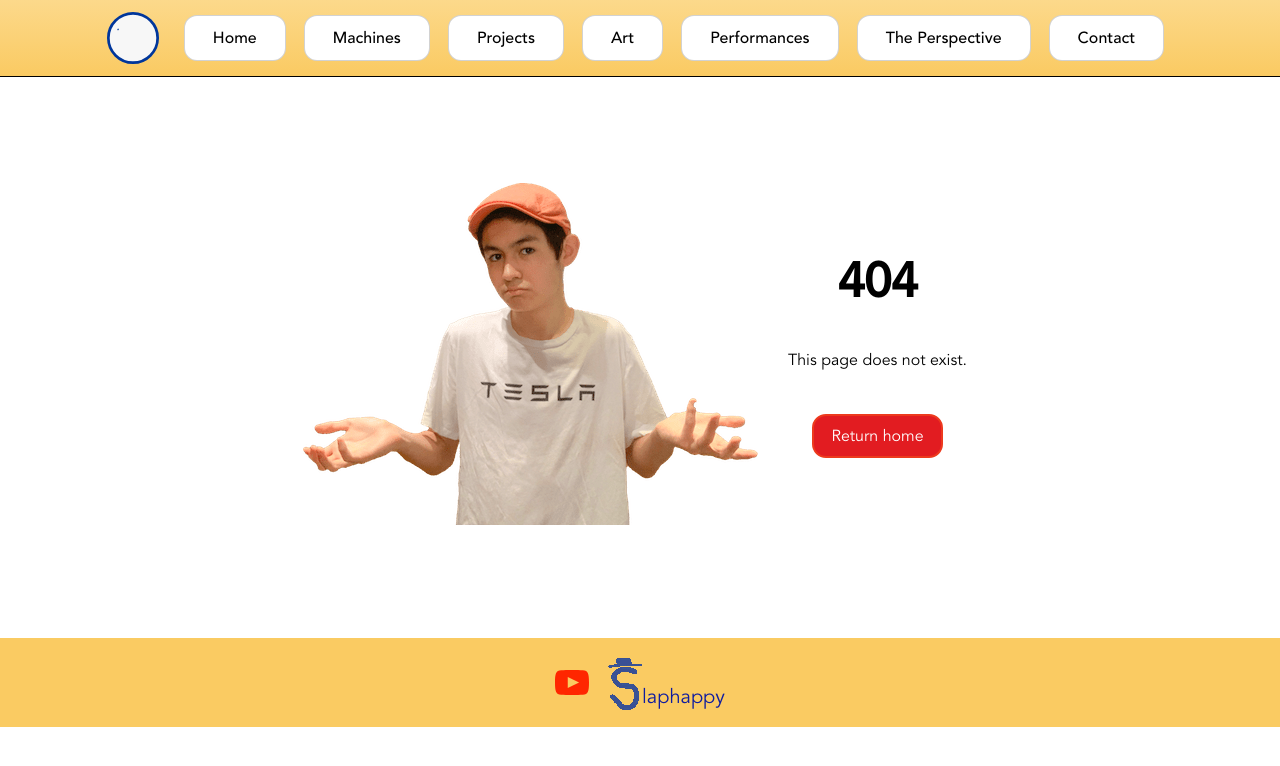
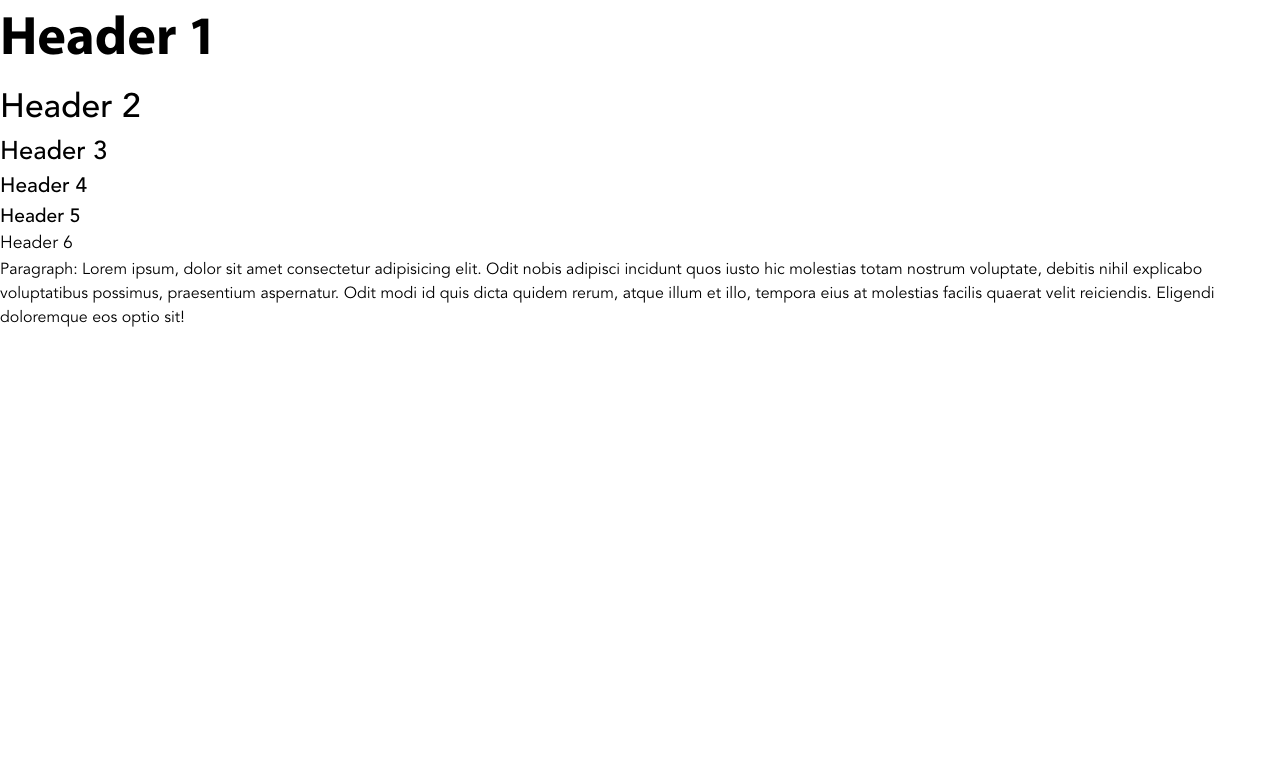
Before and after one commit to JoelGrayson/joelgrayson.com, a Next.js app: page /theme in a window 1280 px wide. Before the commit this address had no page. Shown: the top 766 px of the page. Built offline with nearby package versions, Linux system fonts and the light colour scheme.

Commit message:
Theme styled headers

```diff
--- /dev/null
+++ b/pages/theme.js
@@ -0,0 +1,11 @@
+export default function Headers() {
+    return (<>
+        <h1>Header 1</h1>
+        <h2>Header 2</h2>
+        <h3>Header 3</h3>
+        <h4>Header 4</h4>
+        <h5>Header 5</h5>
+        <h6>Header 6</h6>
+        <p>Paragraph: Lorem ipsum, dolor sit amet consectetur adipisicing elit. Odit nobis adipisci incidunt quos iusto hic molestias totam nostrum voluptate, debitis nihil explicabo voluptatibus possimus, praesentium aspernatur. Odit modi id quis dicta quidem rerum, atque illum et illo, tempora eius at molestias facilis quaerat velit reiciendis. Eligendi doloremque eos optio sit!</p>
+    </>);
+}
--- a/styles/globals.css
+++ b/styles/globals.css
@@ -1,10 +1,10 @@
-/* BEGIN Tailwind */
+/* <Tailwind */
 @tailwind base;
 @tailwind components;
 @tailwind utilities;
-/* END Tailwind */
+/* > */
 
-/* BEGIN Font (sorted by boldness) */
+/**|| <Font (sorted by boldness) */
 @font-face {
     font-family: Avenir;
     src: url('./fonts/Avenir\ Book.ttf');
@@ -17,20 +17,14 @@
     font-family: Myriad;
     src: url('./fonts/Myriad\ Pro\ Bold.ttf');
 }
-/* END Font */
+/* > */
 
-
-
+/**|| <Globals */
 html, body {
     padding: 0;
     margin: 0;
     font-family: Avenir, AvenirMedium, Myriad Segoe UI, Roboto, Helvetica Neue, sans-serif;
 }
-
-h1, h2, h3, h4, h5 {
-    font-family: AvenirMedium;
-}
-
 * {
     box-sizing: border-box;
     transition: all 0.3s ease
@@ -38,6 +32,25 @@ h1, h2, h3, h4, h5 {
 *::selection { /* yellow highlight color */
     background-color: #f9c44d;
 }
+main p, main div, main button, main li { /* padding in page */
+    padding: 10px
+}
+/* > */
+
+
+/**|| <DOMElements */
+/* Headers */
+h1, h2, h3, h4, h5 {
+    font-family: AvenirMedium;
+}
+h1 { font-size: 3.4rem; font-family: Myriad; }
+h2 { font-size: 2.1rem; }
+h3 { font-size: 1.6rem; }
+h4 { font-size: 1.3rem; }
+h5 { font-size: 1.2rem; }
+h6 { font-size: 1.1rem; }
+
+/* Links */
 a {
     color: #0000e1;
     text-decoration: underline;
@@ -49,11 +62,9 @@ a:not(.unstyled):hover {
     -webkit-text-fill-color: transparent;
     text-decoration: underline;
 }
+/* > */
 
-main p, main div, main button, main li {
-    padding: 10px
-}
-
+/**|| Custom Class Elements */
 .j_container {
     @apply max-w-[800px] w-[100%] mx-auto leading-7 py-10
 }
@@ -76,3 +87,4 @@ main p, main div, main button, main li {
 .btn-red:active {
     background-color: #ffd064;
 }
+/* > */
```
